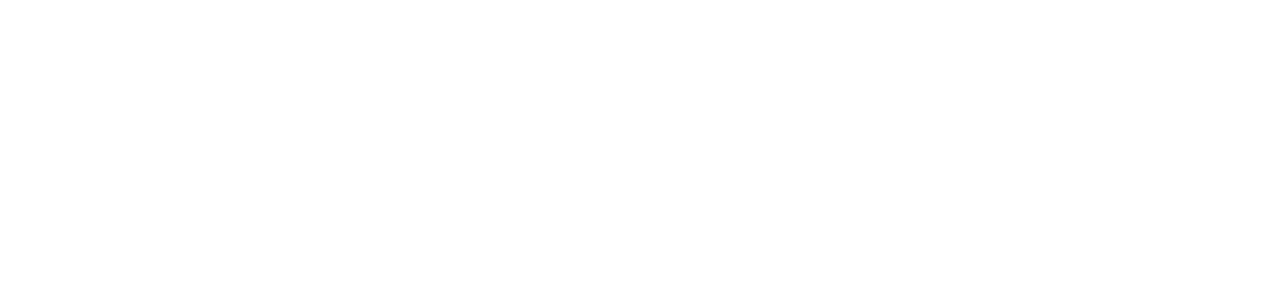
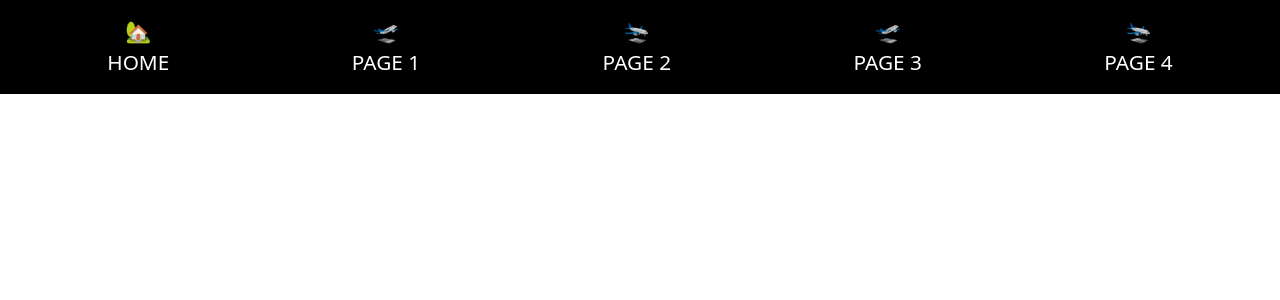
Before and after one commit to vitorcecato-sesi/desafio2-react-routes, a React (Vite) app: page / in a window 1280 px wide. Shown: the top 300 px of the page. Built offline with nearby package versions, Linux system fonts and the light colour scheme.

Commit message:
navbar feita com sucesso

```diff
--- /dev/null
+++ b/src/components/NavBar.css
@@ -0,0 +1,89 @@
+.blocoNav {
+    display: flex;
+    flex-direction: row;
+    align-items: center;
+    background-color: black;
+    justify-content: space-around;
+    padding: 1em;
+}
+
+
+.hoverable{
+    display:inline-block;
+    backface-visibility: hidden;
+    vertical-align: middle;
+    position:relative;
+    box-shadow: 0 0 1px rgba(0,0,0,0);
+    tranform: translateZ(0);
+    transition-duration: .3s;
+    transition-property:transform;
+    color: white;
+    font-size: 1.3em;
+    display: flex;
+    text-decoration: none;
+    text-align: center;
+  }
+
+  .hoverable:before{
+    position:absolute;
+    pointer-events: none;
+    z-index:-1;
+    content: '';
+    top: 100%;
+    left: 5%;
+    height:10px;
+    width:90%;
+    opacity:0;
+    background: -webkit-radial-gradient(center, ellipse, rgba(255, 255, 255, 0.35) 0%, rgba(255, 255, 255, 0) 80%);
+    background: radial-gradient(ellipse at center, rgba(255, 255, 255, 0.35) 0%, rgba(255, 255, 255, 0) 80%);
+    /* W3C */
+    transition-duration: 0.3s;
+    transition-property: transform, opacity;
+  }
+
+  .hoverable:hover, .hoverable:active, .hoverable:focus{
+    transform: translateY(-5px);
+  }
+  .hoverable:hover:before, .hoverable:active:before, .hoverable:focus:before{
+    opacity: 1;
+    transform: translateY(-5px);
+  }
+
+
+
+  @keyframes bounce-animation {
+    16.65% {
+      -webkit-transform: translateY(8px);
+      transform: translateY(8px);
+    }
+
+    33.3% {
+      -webkit-transform: translateY(-6px);
+      transform: translateY(-6px);
+    }
+
+    49.95% {
+      -webkit-transform: translateY(4px);
+      transform: translateY(4px);
+    }
+
+    66.6% {
+      -webkit-transform: translateY(-2px);
+      transform: translateY(-2px);
+    }
+
+    83.25% {
+      -webkit-transform: translateY(1px);
+      transform: translateY(1px);
+    }
+
+    100% {
+      -webkit-transform: translateY(0);
+      transform: translateY(0);
+    }
+  }
+
+  .bounce {
+    animation-name: bounce-animation;
+    animation-duration: 2s;
+  }
--- /dev/null
+++ b/src/components/NavBar.jsx
@@ -0,0 +1,19 @@
+import { Link } from "react-router-dom";
+import "./NavBar.css";
+
+function Navbar() {
+  return (
+    <nav className="blocoNav">
+      <Link className="hoverable" id="link" to="/"> 🏡 <br /> HOME </Link>
+
+      <Link className="hoverable" id="link" to="/page1"> 🛫 <br /> PAGE 1 </Link>
+
+      <Link className="hoverable" id="link" to="/page2"> 🛬 <br /> PAGE 2 </Link>
+
+      <Link className="hoverable" id="link" to="/page3"> 🛫 <br /> PAGE 3 </Link>
+
+      <Link className="hoverable" id="link" to="/page4"> 🛬 <br /> PAGE 4 </Link>
+    </nav>
+  );
+}
+export default Navbar;
--- a/src/pages/Home.jsx
+++ b/src/pages/Home.jsx
@@ -3,8 +3,9 @@
 //.
 
 // Componentes
-    import Header from "../components/Header"
-//.
+   // import Header from "../components/Header"
+    import NavBar from "../components/Navbar"
+
 
 // Pages
 //.
@@ -12,7 +13,7 @@
 function Home(){
     return(
         <>
-
+            <NavBar />
         </>
     )
 }
```
